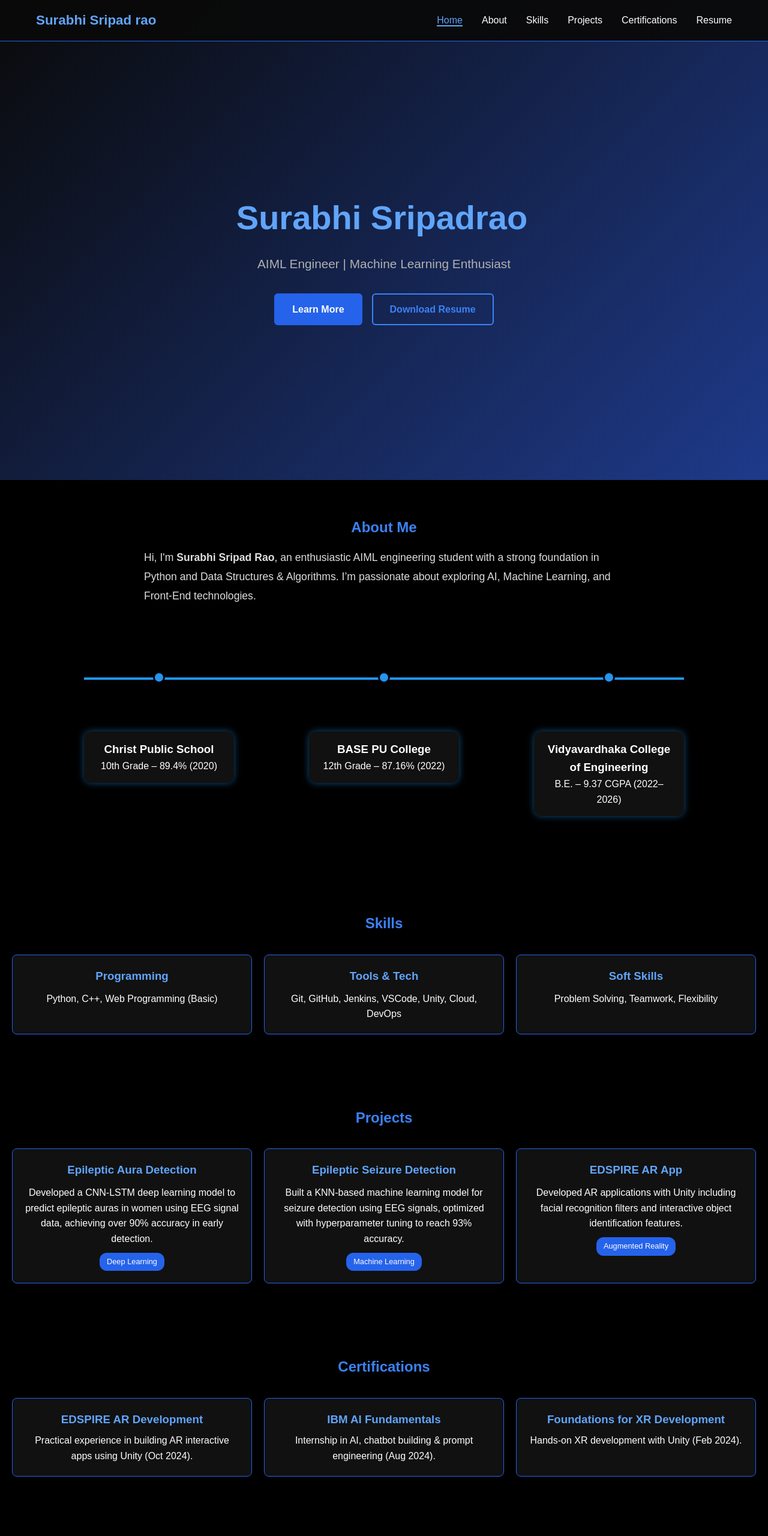
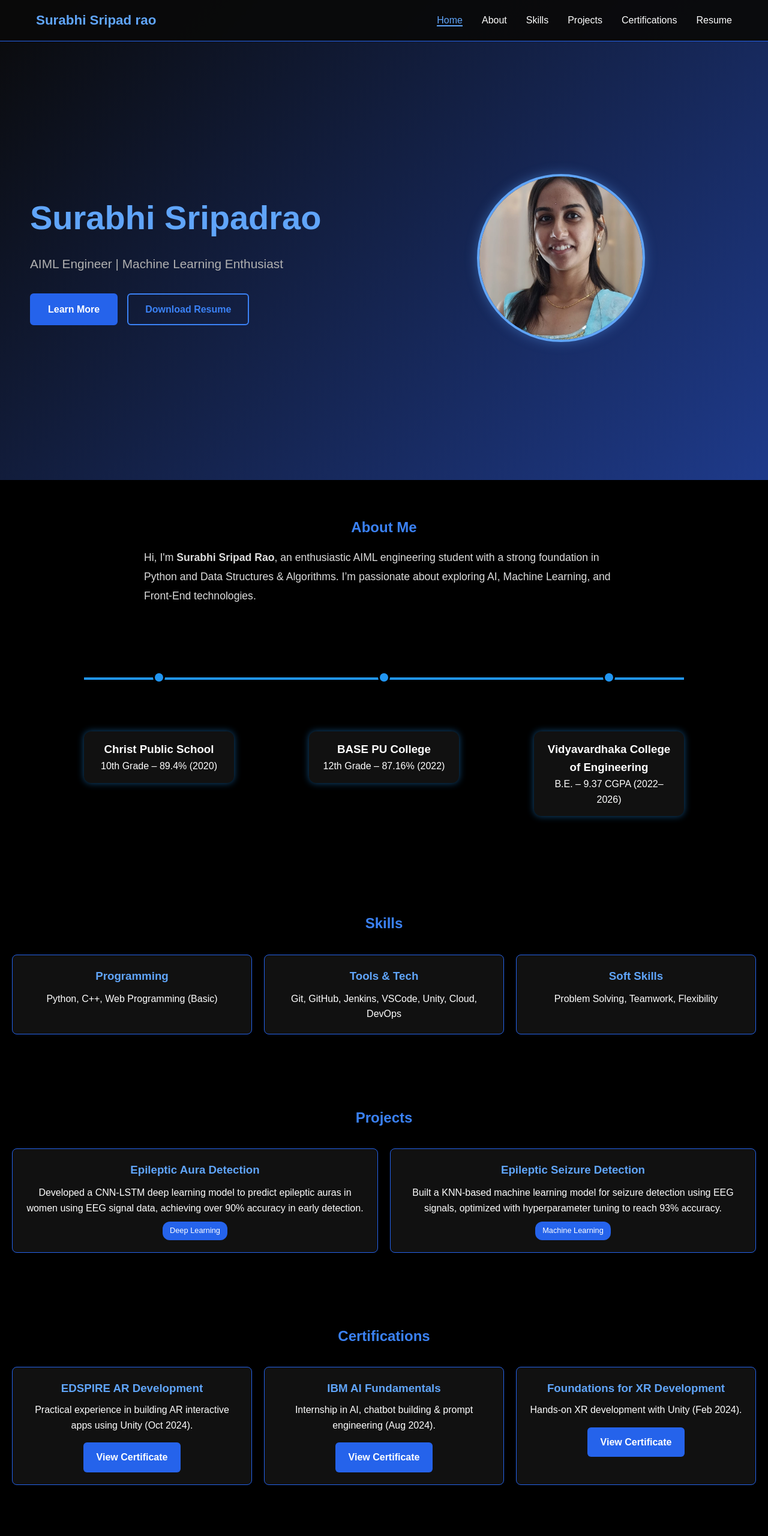
Before and after one commit to surabhi2124/STT-Training, a plain HTML site: page index.html in a window 1280 px wide. Shown: the top 2560 px of the page at 60% size. Drawn offline with Linux system fonts and the light colour scheme.

Commit message:
aligned footerto center. added certificate images

```diff
--- a/index.html
+++ b/index.html
@@ -27,6 +27,7 @@
 
   <section id="home" class="hero">
   <div class="hero-content">
+    <div class="hero-text">
       <h1><span id="typed-name"></span></h1>
       <p class="hero-subtitle">AIML Engineer | Machine Learning Enthusiast</p>
       <div class="hero-buttons">
@@ -34,7 +35,14 @@
         <a href="#resume" class="btn btn-secondary">Download Resume</a>
       </div>
     </div>
+
+    <div class="hero-image">
+      <img src="Surabhi.jpg" alt="Surabhi Sripadrao">
+    </div>
+  </div>
 </section>
+
+
 
   <section id="about" class="about">
   <h2>About Me</h2>
@@ -104,31 +112,34 @@
       <p>Built a KNN-based machine learning model for seizure detection using EEG signals, optimized with hyperparameter tuning to reach 93% accuracy.</p>
       <span class="project-tag">Machine Learning</span>
     </div>
-    <div class="project-card">
-      <h3>EDSPIRE AR App</h3>
-      <p>Developed AR applications with Unity including facial recognition filters and interactive object identification features.</p>
-      <span class="project-tag">Augmented Reality</span>
-    </div>
   </div>
 </section>
 
 <section id="certifications" class="certifications">
   <h2>Certifications</h2>
   <div class="certifications-container">
+
     <div class="cert-card">
       <h3>EDSPIRE AR Development</h3>
       <p>Practical experience in building AR interactive apps using Unity (Oct 2024).</p>
+      <a href="Augmented.jpg" target="_blank" class="btn btn-cert">View Certificate</a>
     </div>
+
     <div class="cert-card">
       <h3>IBM AI Fundamentals</h3>
       <p>Internship in AI, chatbot building & prompt engineering (Aug 2024).</p>
+      <a href="ai ibm.jpg" target="_blank" class="btn btn-cert">View Certificate</a>
     </div>
+
     <div class="cert-card">
       <h3>Foundations for XR Development</h3>
       <p>Hands-on XR development with Unity (Feb 2024).</p>
+      <a href="XR.jpg" target="_blank" class="btn btn-cert">View Certificate</a>
     </div>
+
   </div>
 </section>
+
 
 <section id="resume" class="resume">
   <h2>Resume</h2>
--- a/style.css
+++ b/style.css
@@ -84,37 +84,71 @@ body {
 }
 
 /*hero section*/
-.hero{
+/* Hero Section */
+.hero {
   min-height: 100vh;
   display: flex;
   justify-content: center;
-  align-items:center;
-  text-align: center;
-  padding: 100px 20px 40px;
+  align-items: center;
+  text-align: left;
+  padding: 100px 50px 40px;
   background: linear-gradient(135deg, #0a0a0a, #1e3a8a);
 }
 
-.hero h1{
+.hero-content {
+  display: flex;
+  align-items: center;
+  justify-content: space-between;
+  flex-wrap: wrap;
+  max-width: 1200px;
+  width: 100%;
+}
+
+.hero-text {
+  flex: 1;
+  min-width: 300px;
+}
+
+.hero h1 {
   font-size: 3.5rem;
   margin-bottom: 1rem;
-  color:#60a5fa
+  color: #60a5fa;
 }
 
-.hero .highlight{
-  color:#60a5fa;
-}
-
-.hero-subtitle{
+.hero-subtitle {
   font-size: 1.3rem;
   color: #b0b0b0;
   margin-bottom: 2rem;
 }
 
-.hero-buttons{
-  display:flex;
-  gap:1rem;
+.hero-buttons {
+  display: flex;
+  gap: 1rem;
+  flex-wrap: wrap;
+}
+
+/* Hero Image */
+.hero-image {
+  flex: 1;
+  display: flex;
   justify-content: center;
-  flex-wrap: wrap;
+  align-items: center;
+  min-width: 250px;
+}
+
+.hero-image img {
+  width: 280px;
+  height: 280px;
+  border-radius: 50%;
+  border: 4px solid #60a5fa;
+  object-fit: cover;
+  transition: all 0.4s ease-in-out;
+  box-shadow: 0 0 20px rgba(96, 165, 250, 0.4);
+}
+
+.hero-image img:hover {
+  box-shadow: 0 0 30px rgba(96, 165, 250, 0.8);
+  transform: scale(1.05);
 }
 
 .btn{
@@ -125,28 +159,24 @@ body {
   transition: all 0.3s ease;
   border: 2px solid transparent;
 }
-
 .btn-primary{
   background: #2563eb;
   color: #fff;
   border-color: #2563eb;
 }
-
 .btn-primary:hover{
   background: #1e40af;
   border-color: #1e40af;
 }
-
 .btn-secondary{
   background: transparent;
   color: #3b82f6;
   border: 2px solid #3b82f6;
 }
-
 .btn-secondary:hover{
-  background: #3b82f6;
-  color:#fff;
-}
+   background: #3b82f6;
+   color:#fff;
+  }
 
 #typed-name {
   color: #60a5fa;
@@ -159,6 +189,7 @@ body {
   0%, 50% { border-color: #60a5fa; }
   51%, 100% { border-color: transparent; }
 }
+
 
 /* Sections */
 section {
@@ -354,16 +385,56 @@ a[download] {
 }
 
 /* Footer */
+footer {
+  background: #111;
+  color: #aaa;
+  text-align: center;
+  padding: 1.5rem 0;
+  display: flex;
+  flex-direction: column;
+  justify-content: center;
+  align-items: center;
+}
+
 .footer-links {
   margin-top: 10px;
+  display: flex;
+  justify-content: center;
+  gap: 15px;
 }
 
 .footer-links a {
-  margin: 0 10px;
-  color: #60a5fa;
+  color: #3b82f6; /* blue */
   text-decoration: none;
+  transition: color 0.3s ease;
 }
 
 .footer-links a:hover {
   color: #fff;
 }
+
+/* Optional glow when hovered */
+footer:hover {
+  box-shadow: 0 -4px 15px rgba(59, 130, 246, 0.4);
+  transition: box-shadow 0.3s ease;
+}
+
+/* Certificate Button */
+.btn-cert {
+  display: inline-block;
+  margin-top: 1rem;
+  padding: 10px 20px;
+  background: #2563eb;
+  color: #fff;
+  border-radius: 6px;
+  text-decoration: none;
+  font-weight: bold;
+  transition: all 0.3s ease;
+  border: 2px solid transparent;
+}
+
+.btn-cert:hover {
+  background: #1e40af;
+  border-color: #1e40af;
+  transform: translateY(-2px);
+}
```
Also changed, not shown: Augmented.jpg (added), Surabhi.jpg (added), XR.jpg (added), ai ibm.jpg (added). Lines whose indentation alone changed are shown as unchanged.
